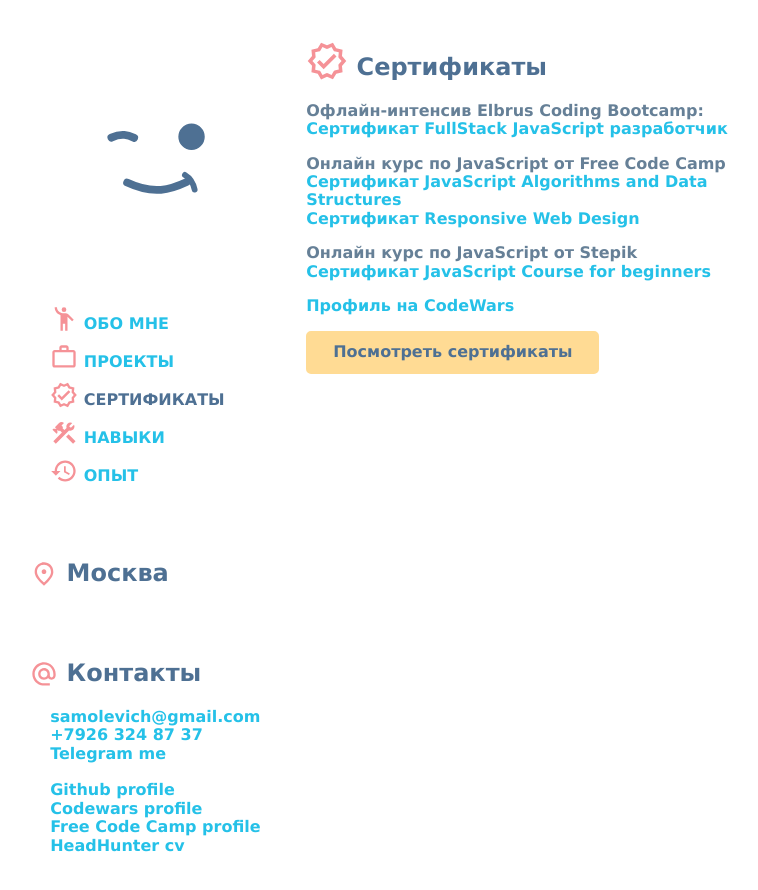
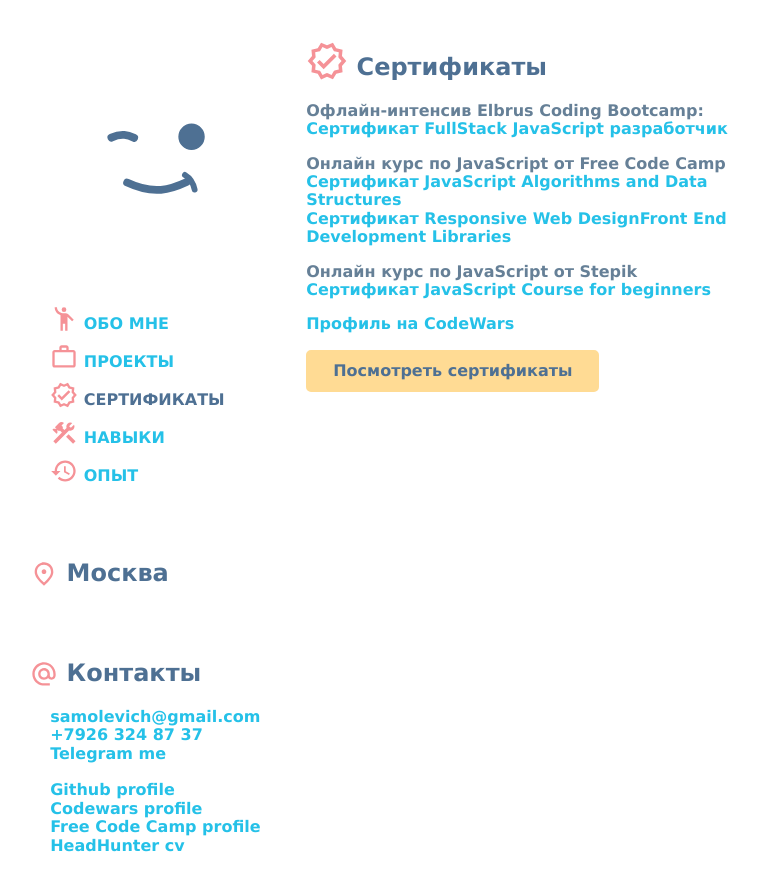
Before and after one commit to samolevich/cv, a React (Create React App) app: page /certificates in a window 1280 px wide. Shown: the top 890 px of the page, without its empty margins (213-971 px from the left). Built offline with nearby package versions, Linux system fonts and the light colour scheme; no server answers; a web font is replaced by a local one.

Commit message:
Update index.jsx

```diff
--- a/src/components/Certif/index.jsx
+++ b/src/components/Certif/index.jsx
@@ -41,6 +41,13 @@
           rel='noopener noreferrer'
         >
           Сертификат Responsive Web Design
+        </a>
+        <a
+          href='https://www.freecodecamp.org/certification/samolevich/front-end-development-libraries'
+          target='_blank'
+          rel='noopener noreferrer'
+        >
+          Front End Development Libraries
         </a>
       </p>
       <p>
```
